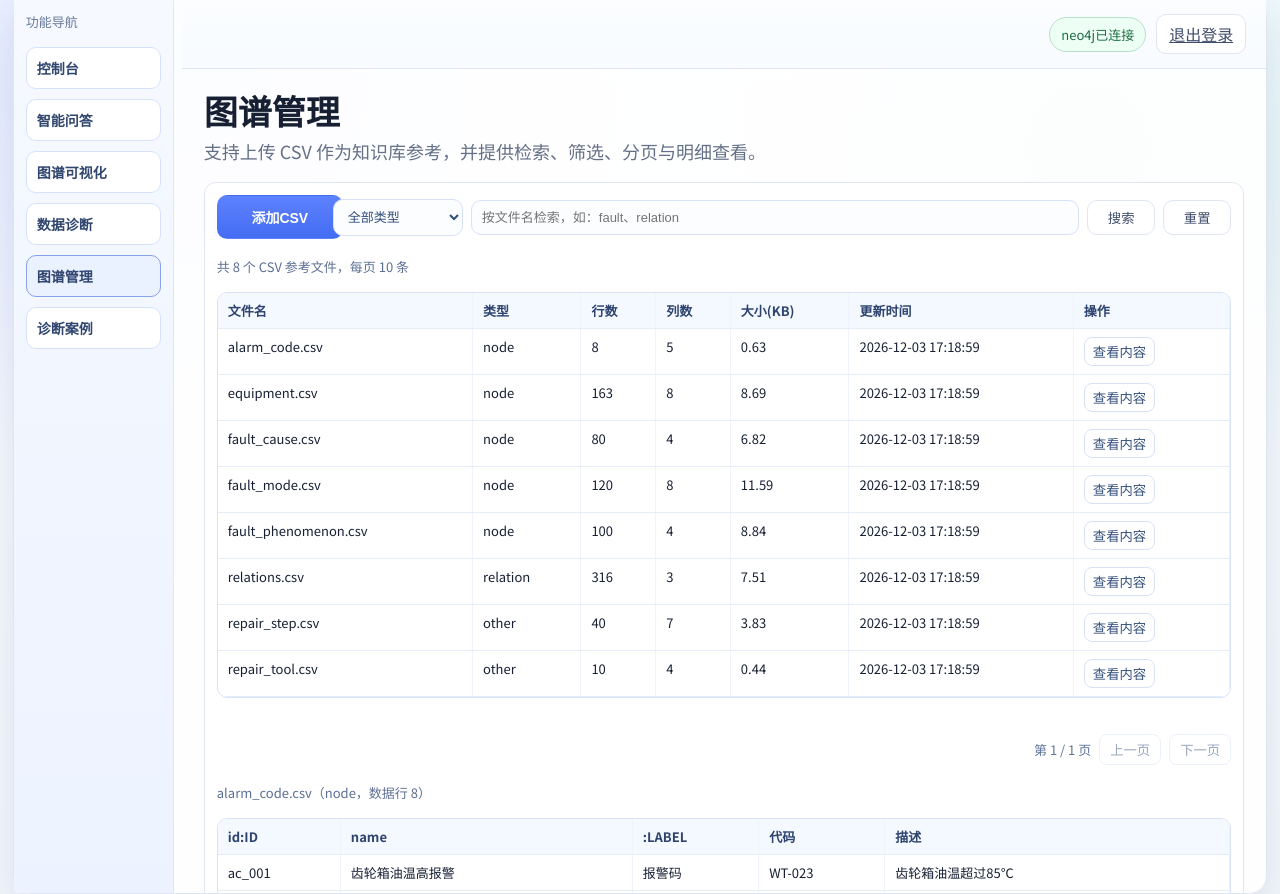
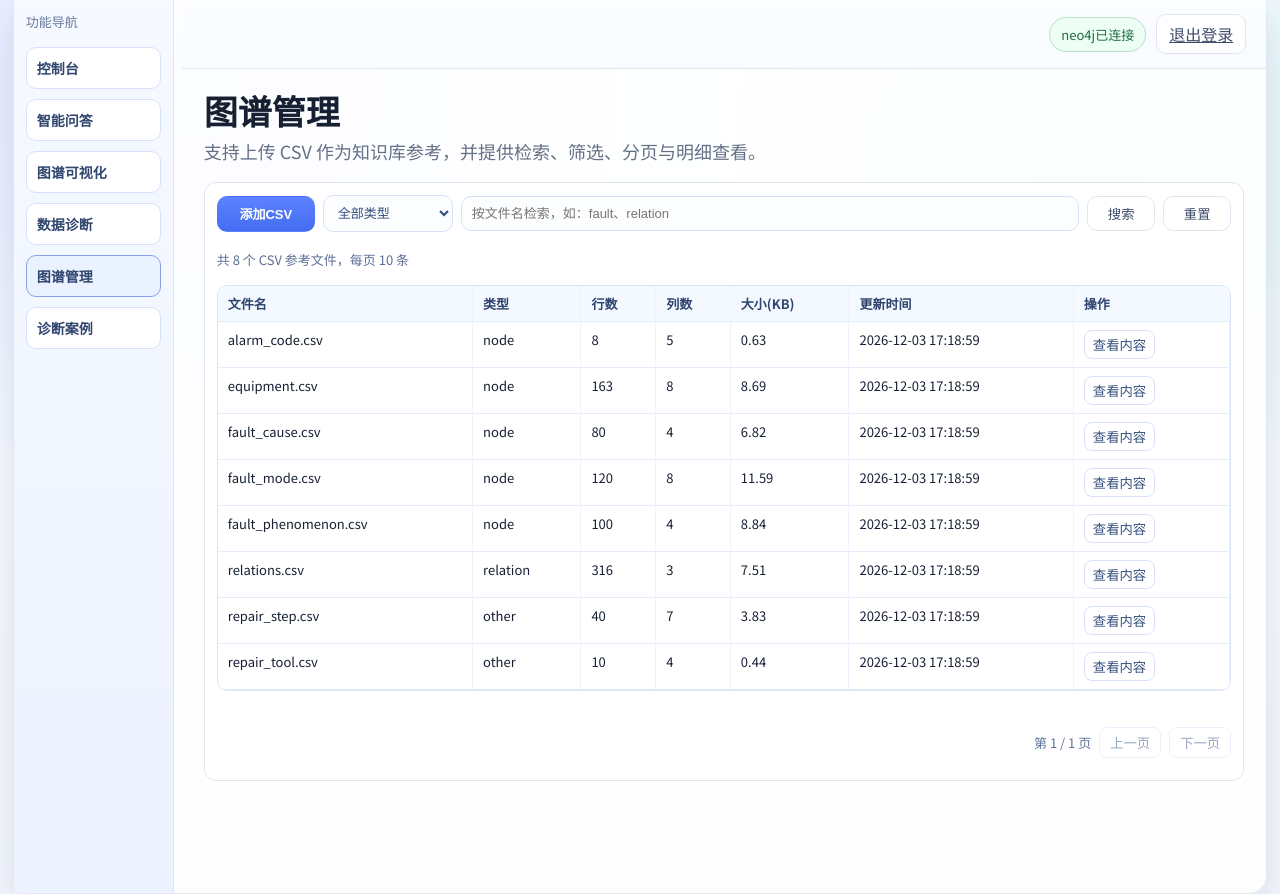
Before and after one commit to RuiSue719/wind-cloud, a Flask app: page / in a window 1280 px wide, after a click on "图谱管理". Shown: the part 19-913 px from the top of the page. Run offline with Flask 3, Linux system fonts and the light colour scheme; a user stored in the database is signed in; data comes from the database, SQL or seed files in the repository; data that the repository does not hold is empty; some libraries are stand-ins or nearby versions.

Commit message:
图谱管理界面美化

```diff
--- a/static/script.js
+++ b/static/script.js
@@ -51,6 +51,7 @@ const kgSearchBtnManage = document.getElementById("kgSearchBtnManage");
 const kgResetBtnManage = document.getElementById("kgResetBtnManage");
 const kgManageMeta = document.getElementById("kgManageMeta");
 const kgManageListWrap = document.getElementById("kgManageListWrap");
+const kgManageDetailBlock = document.getElementById("kgManageDetailBlock");
 const kgManageDetailTitle = document.getElementById("kgManageDetailTitle");
 const kgManagePagination = document.getElementById("kgManagePagination");
 const kgManageTableWrap = document.getElementById("kgManageTableWrap");
@@ -984,9 +985,10 @@ async function submitCaseModal() {
 }
 
 async function loadAdminKbFileDetail(filename) {
-  if (!kgManageTableWrap || !kgManageDetailTitle || !filename) {
-    return;
-  }
+  if (!kgManageTableWrap || !kgManageDetailTitle || !kgManageDetailBlock || !filename) {
+    return;
+  }
+  kgManageDetailBlock.classList.remove("hidden");
   kgManageDetailTitle.textContent = `正在读取 ${filename} ...`;
   kgManageTableWrap.innerHTML = "<div class='admin-empty'>正在读取CSV内容...</div>";
   try {
@@ -1066,9 +1068,12 @@ function renderKbManagePagination() {
 }
 
 async function loadAdminKbFiles() {
-  if (!kgManageListWrap || !kgManageTableWrap || !kgManageDetailTitle) {
-    return;
-  }
+  if (!kgManageListWrap || !kgManageTableWrap || !kgManageDetailTitle || !kgManageDetailBlock) {
+    return;
+  }
+  kgManageDetailBlock.classList.add("hidden");
+  kgManageTableWrap.innerHTML = "";
+  kgManageDetailTitle.textContent = "CSV 内容预览";
   kgManageListWrap.innerHTML = "<div class='admin-empty'>正在加载知识库CSV列表...</div>";
   try {
     const params = new URLSearchParams({
@@ -1100,9 +1105,6 @@ async function loadAdminKbFiles() {
     const rows = Array.isArray(data.rows) ? data.rows : [];
     renderKbManageTable(rows);
     renderKbManagePagination();
-    if (!kbManageState.selectedFile && rows.length) {
-      await loadAdminKbFileDetail(rows[0].file || "");
-    }
   } catch (e) {
     kgManageListWrap.innerHTML = "<div class='admin-empty'>知识库文件列表加载失败。</div>";
   }
--- a/static/style.css
+++ b/static/style.css
@@ -281,6 +281,7 @@ body {
 #kgManageModule {
   overflow-y: auto;
   overflow-x: hidden;
+  padding-bottom: 112px;
 }
 
 #diagModule {
@@ -1207,7 +1208,7 @@ body {
 }
 
 .kg-toolbar-manage {
-  grid-template-columns: 108px 130px minmax(220px, 1fr) 68px 68px;
+  grid-template-columns: 98px 130px minmax(220px, 1fr) 68px 68px;
 }
 
 #kgManageListWrap {
@@ -1215,6 +1216,14 @@ body {
 }
 
 #caseAddBtn {
+  min-width: 0;
+  width: 98px;
+  height: 36px;
+  padding: 0 10px;
+  font-size: 13px;
+}
+
+#kgUploadBtn {
   min-width: 0;
   width: 98px;
   height: 36px;
--- a/templates/index.html
+++ b/templates/index.html
@@ -375,11 +375,13 @@
           <button id="kgSearchBtnManage" class="ghost-btn" type="button">搜索</button>
           <button id="kgResetBtnManage" class="ghost-btn" type="button">重置</button>
         </div>
-        <div id="kgManageMeta" class="admin-detail-title">请选择 CSV 文件查看内容</div>
+        <div id="kgManageMeta" class="admin-detail-title"></div>
         <div id="kgManageListWrap" class="admin-table-wrap"></div>
         <div id="kgManagePagination" class="case-pagination"></div>
-        <div id="kgManageDetailTitle" class="admin-detail-title">CSV 内容预览</div>
-        <div id="kgManageTableWrap" class="admin-table-wrap"></div>
+        <div id="kgManageDetailBlock" class="hidden">
+          <div id="kgManageDetailTitle" class="admin-detail-title">CSV 内容预览</div>
+          <div id="kgManageTableWrap" class="admin-table-wrap"></div>
+        </div>
       </section>
       </main>
 
```
Also changed, not shown: README.md.
